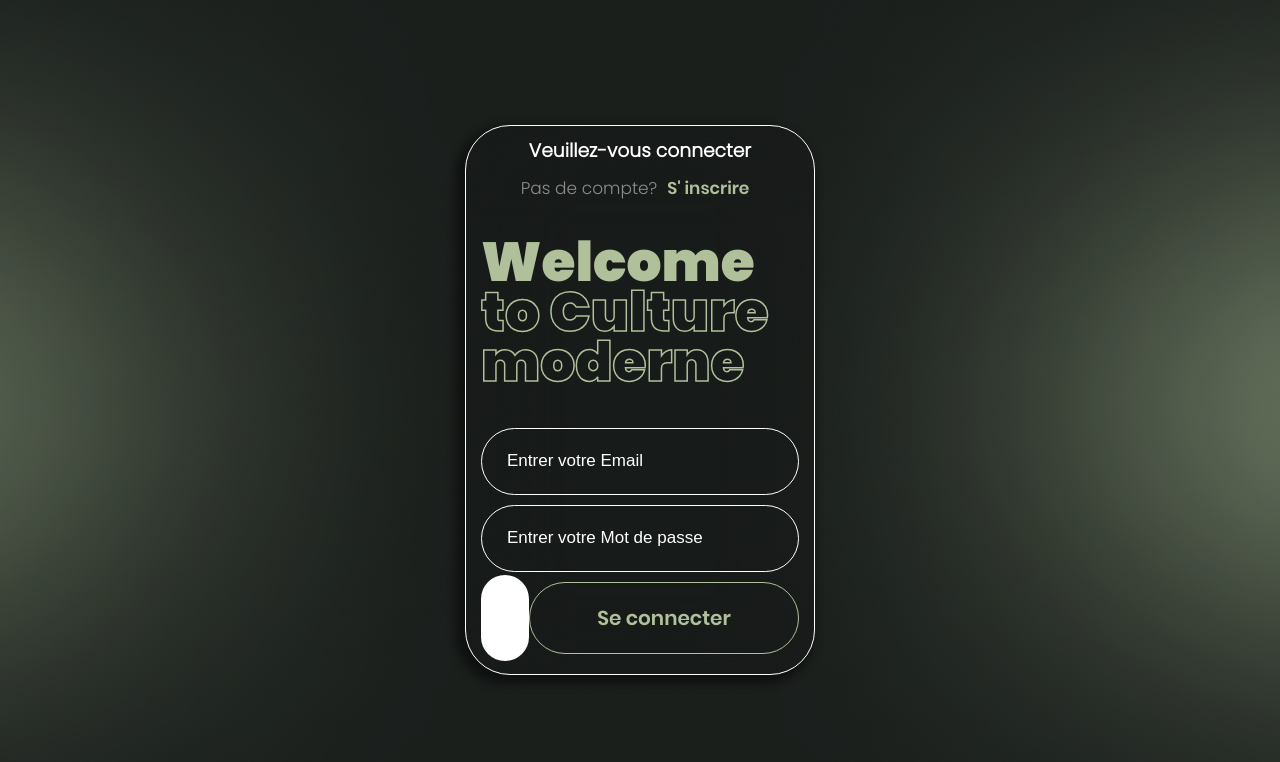
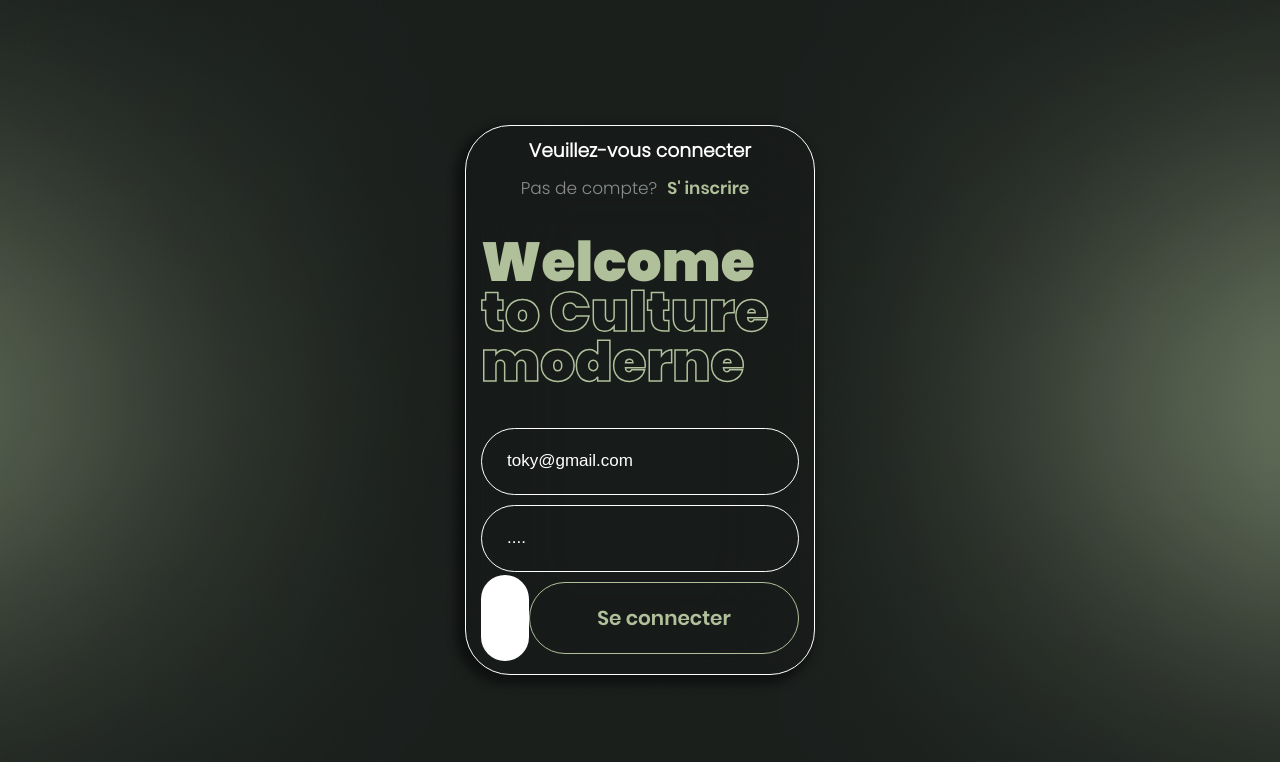
Before and after one commit to FrancoEzail/projet_s5_final, a React (Create React App) app: page /login in a window 1280 px wide. Shown: the top 762 px of the page. Built offline with nearby package versions, Linux system fonts and the light colour scheme; some icons are missing.

Commit message:
build maivana

```diff
--- a/public/assets/css/Content.css
+++ b/public/assets/css/Content.css
@@ -399,7 +399,7 @@
 .card-form {
     margin-top: 20px;
     width: 320px;
-    height: 420px;
+    height: 350px;
     padding: 30px;
     border-radius: 30px;
     background: #fff;
--- a/src/component/Comp_Login.js
+++ b/src/component/Comp_Login.js
@@ -3,8 +3,8 @@ import React, { useState } from 'react';
 import axios from "axios";
 function CompLogin() {
     const navigate = useNavigate();
-    const [email, setEmail] = useState("");
-    const [mdp, setMdp] = useState("");
+    const [email, setEmail] = useState("toky@gmail.com");
+    const [mdp, setMdp] = useState("toky");
     const handleEmailChange = (e) => {
         setEmail(e.target.value);
     };
@@ -61,10 +61,10 @@ function CompLogin() {
                 <div className="form-group-log">
                     <form onSubmit={handleSubmit}>
                         <div className="form-input-log">
-                            <input type="email" id="" placeholder="Entrer votre Email" onChange={handleEmailChange} />
+                            <input type="email" id="" placeholder="toky@gmail.com" onChange={handleEmailChange} />
                         </div>
                         <div className="form-input-log">
-                            <input type="password" id="" placeholder="Entrer votre Mot de passe" onChange={handleMdpChange}/>
+                            <input type="password" id="" placeholder="...." onChange={handleMdpChange}/>
                         </div>
                         <div className='btn-log'>
                         <div className='icon-btn-log'>
```
Also changed, not shown: 9 other files (tests, documents, lock files or other folders).
